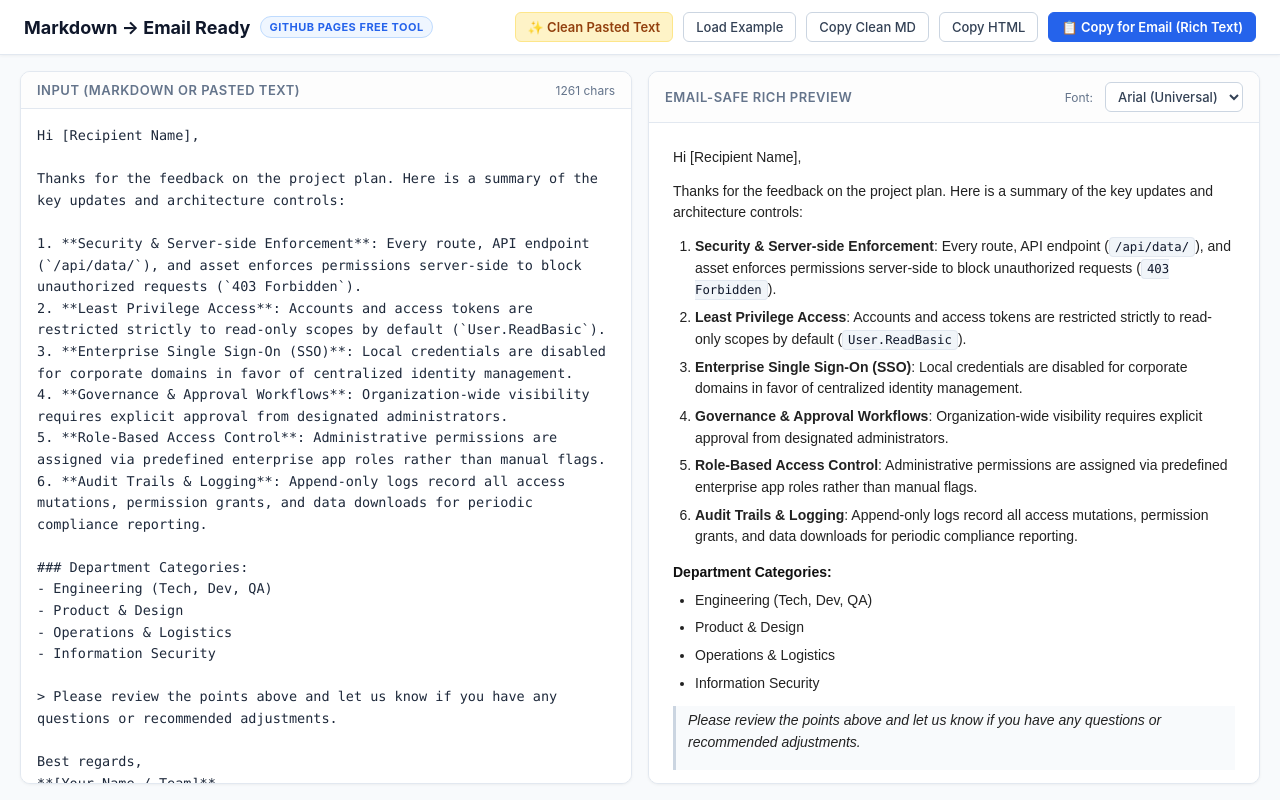
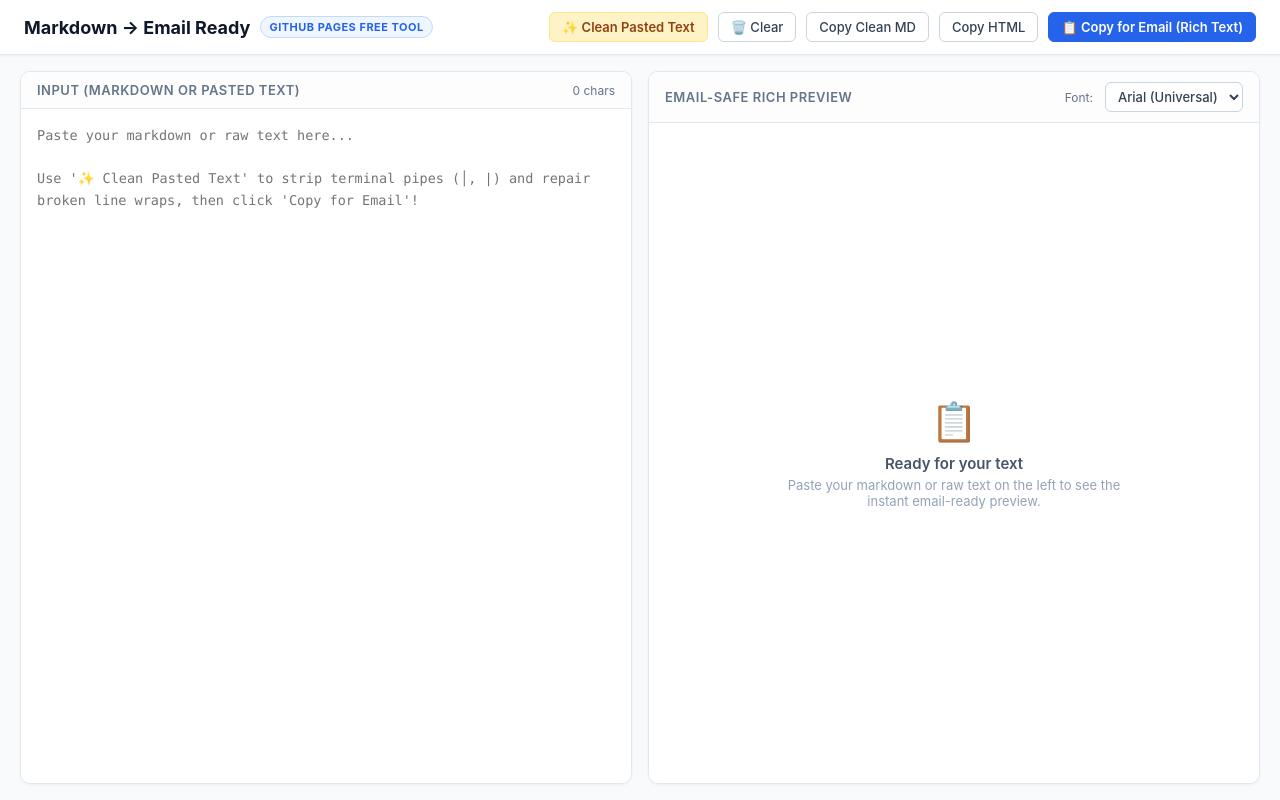
Before and after one commit to nickho6617/markdown-to-email, a plain HTML site: page index.html in a window 1280 px wide. Drawn offline with nearby package versions, Linux system fonts and the light colour scheme.

Commit message:
feat: render clean empty state ready for paste and replace load example with clear button

```diff
--- a/index.html
+++ b/index.html
@@ -254,8 +254,8 @@
             <button class="btn-clean" id="cleanTextBtn" title="Strips terminal/box bars (│, |) and unwraps broken console lines">
                 ✨ Clean Pasted Text
             </button>
-            <button class="btn-secondary" id="loadExampleBtn">
-                Load Example
+            <button class="btn-secondary" id="clearBtn" title="Clear screen">
+                🗑️ Clear
             </button>
             <button class="btn-secondary" id="copyMarkdownBtn">
                 Copy Clean MD
@@ -278,7 +278,7 @@
                     <span id="charCount" style="font-size: 12px; color: var(--text-muted);">0 chars</span>
                 </div>
             </div>
-            <textarea id="markdownInput" spellcheck="false" placeholder="Paste your markdown or messy text here...&#10;&#10;Supports automatic removal of terminal pipes (│, |) and repairs broken line wraps!"></textarea>
+            <textarea id="markdownInput" autofocus spellcheck="false" placeholder="Paste your markdown or raw text here...&#10;&#10;Use '✨ Clean Pasted Text' to strip terminal pipes (│, |) and repair broken line wraps, then click 'Copy for Email'!"></textarea>
         </div>
 
         <!-- Preview Pane -->
@@ -307,10 +307,10 @@
         const preview = document.getElementById('previewArea');
         const fontSelect = document.getElementById('fontSelect');
         const cleanTextBtn = document.getElementById('cleanTextBtn');
+        const clearBtn = document.getElementById('clearBtn');
         const copyRichBtn = document.getElementById('copyRichBtn');
         const copyHtmlBtn = document.getElementById('copyHtmlBtn');
         const copyMarkdownBtn = document.getElementById('copyMarkdownBtn');
-        const loadExampleBtn = document.getElementById('loadExampleBtn');
         const charCount = document.getElementById('charCount');
         const toast = document.getElementById('toast');
 
@@ -369,6 +369,16 @@
         function updatePreview() {
             const val = input.value;
             charCount.innerText = `${val.length} chars`;
+            if (!val.trim()) {
+                preview.innerHTML = `
+                    <div style="display: flex; flex-direction: column; align-items: center; justify-content: center; height: 100%; min-height: 220px; color: #94a3b8; text-align: center; user-select: none;">
+                        <div style="font-size: 38px; margin-bottom: 10px;">📋</div>
+                        <div style="font-size: 15px; font-weight: 600; color: #475569;">Ready for your text</div>
+                        <div style="font-size: 13px; color: #94a3b8; margin-top: 4px; max-width: 340px;">Paste your markdown or raw text on the left to see the instant email-ready preview.</div>
+                    </div>
+                `;
+                return;
+            }
             preview.innerHTML = renderEmailHtml(val);
         }
 
@@ -441,29 +451,6 @@
             return resultLines.join('\n').replace(/\n{3,}/g, '\n\n').trim();
         }
 
-        // Generic placeholder example
-        const sampleEmailClean = `Hi [Recipient Name],
-
-Thanks for the feedback on the project plan. Here is a summary of the key updates and architecture controls:
-
-1. **Security & Server-side Enforcement**: Every route, API endpoint (\`/api/data/\`), and asset enforces permissions server-side to block unauthorized requests (\`403 Forbidden\`).
-2. **Least Privilege Access**: Accounts and access tokens are restricted strictly to read-only scopes by default (\`User.ReadBasic\`).
-3. **Enterprise Single Sign-On (SSO)**: Local credentials are disabled for corporate domains in favor of centralized identity management.
-4. **Governance & Approval Workflows**: Organization-wide visibility requires explicit approval from designated administrators.
-5. **Role-Based Access Control**: Administrative permissions are assigned via predefined enterprise app roles rather than manual flags.
-6. **Audit Trails & Logging**: Append-only logs record all access mutations, permission grants, and data downloads for periodic compliance reporting.
-
-### Department Categories:
-- Engineering (Tech, Dev, QA)
-- Product & Design
-- Operations & Logistics
-- Information Security
-
-> Please review the points above and let us know if you have any questions or recommended adjustments.
-
-Best regards,
-**[Your Name / Team]**`;
-
         // Event listeners
         input.addEventListener('input', updatePreview);
         fontSelect.addEventListener('change', updatePreview);
@@ -480,15 +467,23 @@ Best regards,
             showToast("✨ Text cleaned and reformatted!");
         });
 
-        loadExampleBtn.addEventListener('click', () => {
-            input.value = sampleEmailClean;
+        clearBtn.addEventListener('click', () => {
+            if (!input.value) {
+                showToast("Screen is already clear.");
+                return;
+            }
+            input.value = '';
             updatePreview();
-            showToast("Loaded cleaned example!");
+            input.focus();
+            showToast("Screen cleared!");
         });
 
         // Copy Rich Text (Clipboard API)
         copyRichBtn.addEventListener('click', async () => {
-            if (!input.value.trim()) return;
+            if (!input.value.trim()) {
+                showToast("Please paste text first.");
+                return;
+            }
             try {
                 const htmlContent = renderEmailHtml(input.value);
                 const plainContent = preview.innerText;
@@ -517,21 +512,28 @@ Best regards,
         });
 
         copyHtmlBtn.addEventListener('click', async () => {
-            if (!input.value.trim()) return;
+            if (!input.value.trim()) {
+                showToast("Please paste text first.");
+                return;
+            }
             const htmlContent = renderEmailHtml(input.value);
             await navigator.clipboard.writeText(htmlContent);
             showToast("Copied raw HTML to clipboard!");
         });
 
         copyMarkdownBtn.addEventListener('click', async () => {
-            if (!input.value.trim()) return;
+            if (!input.value.trim()) {
+                showToast("Please paste text first.");
+                return;
+            }
             await navigator.clipboard.writeText(input.value);
             showToast("Copied Markdown to clipboard!");
         });
 
-        // Initialize with sample on load
-        input.value = sampleEmailClean;
+        // Initialize ready for immediate paste
+        input.value = '';
         updatePreview();
+        input.focus();
     </script>
 </body>
 
```
